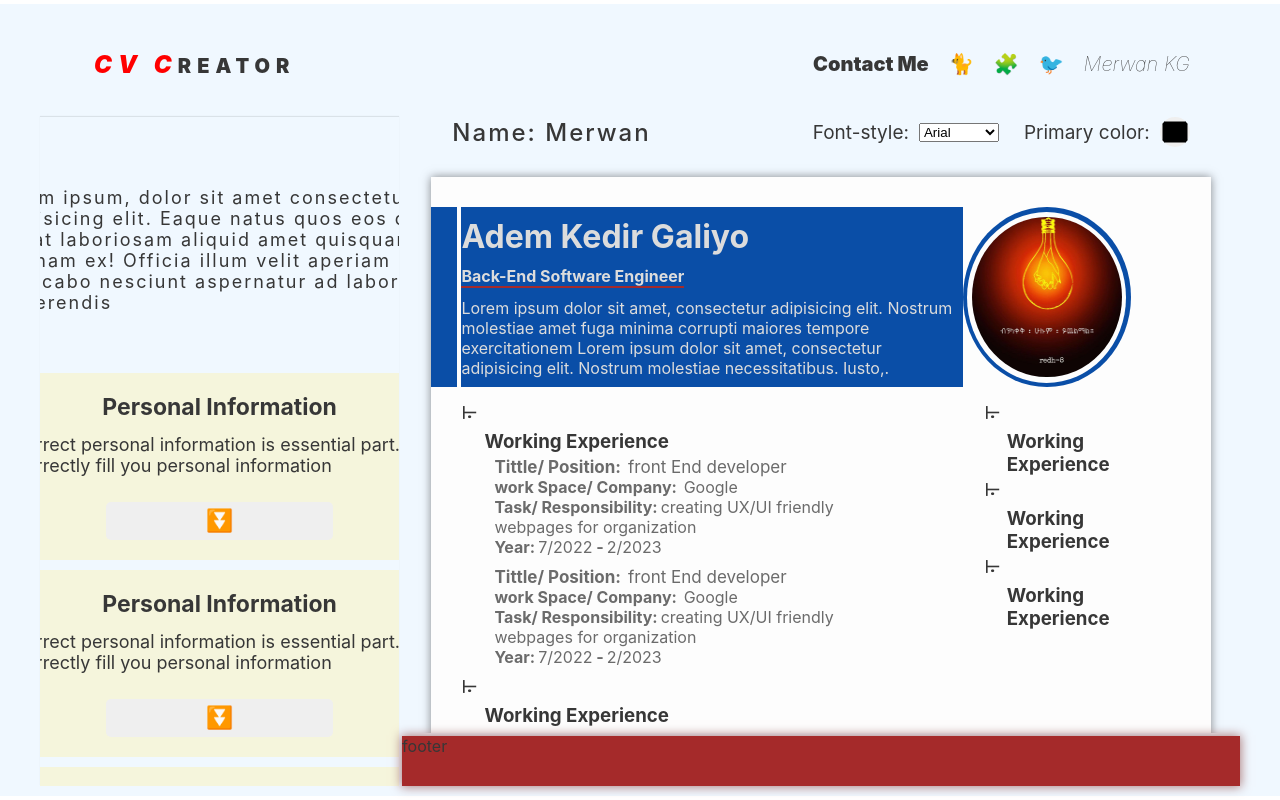
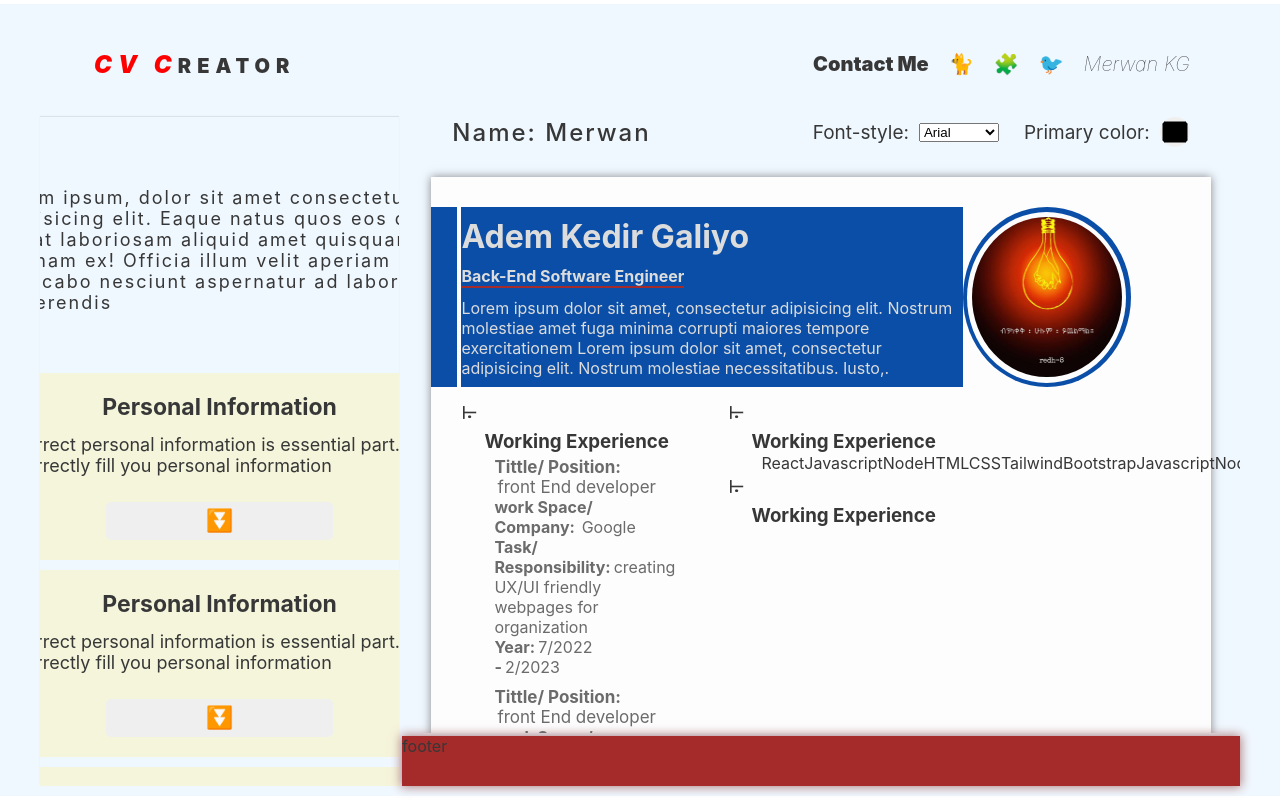
Before and after one commit to marwanGA09/Cv-project, a React (Vite) app: page / in a window 1280 px wide. Built offline with nearby package versions, Linux system fonts and the light colour scheme.

Commit message:
create skillSet component component

```diff
--- a/src/App.jsx
+++ b/src/App.jsx
@@ -140,8 +140,9 @@ function CV({ children }) {
           </CvCard>
         </div>
         <div className="right">
-          <CvCard />
-          <CvCard />
+          <CvCard>
+            <SkillSet />
+          </CvCard>
           <CvCard />
         </div>
       </div>
@@ -242,3 +243,23 @@ function Education() {
     </div>
   );
 }
+
+function SkillSet() {
+  return (
+    <div className="skills">
+      <span>React</span>
+      <span>Javascript</span>
+      <span>Node</span>
+      <span>HTML</span>
+      <span>CSS</span>
+      <span>Tailwind</span>
+      <span>Bootstrap</span>
+      <span>Javascript</span>
+      <span>Node</span>
+      <span>HTML</span>
+      <span>CSS</span>
+      <span>Tailwind</span>
+      <span>Bootstrap</span>
+    </div>
+  );
+}
```
